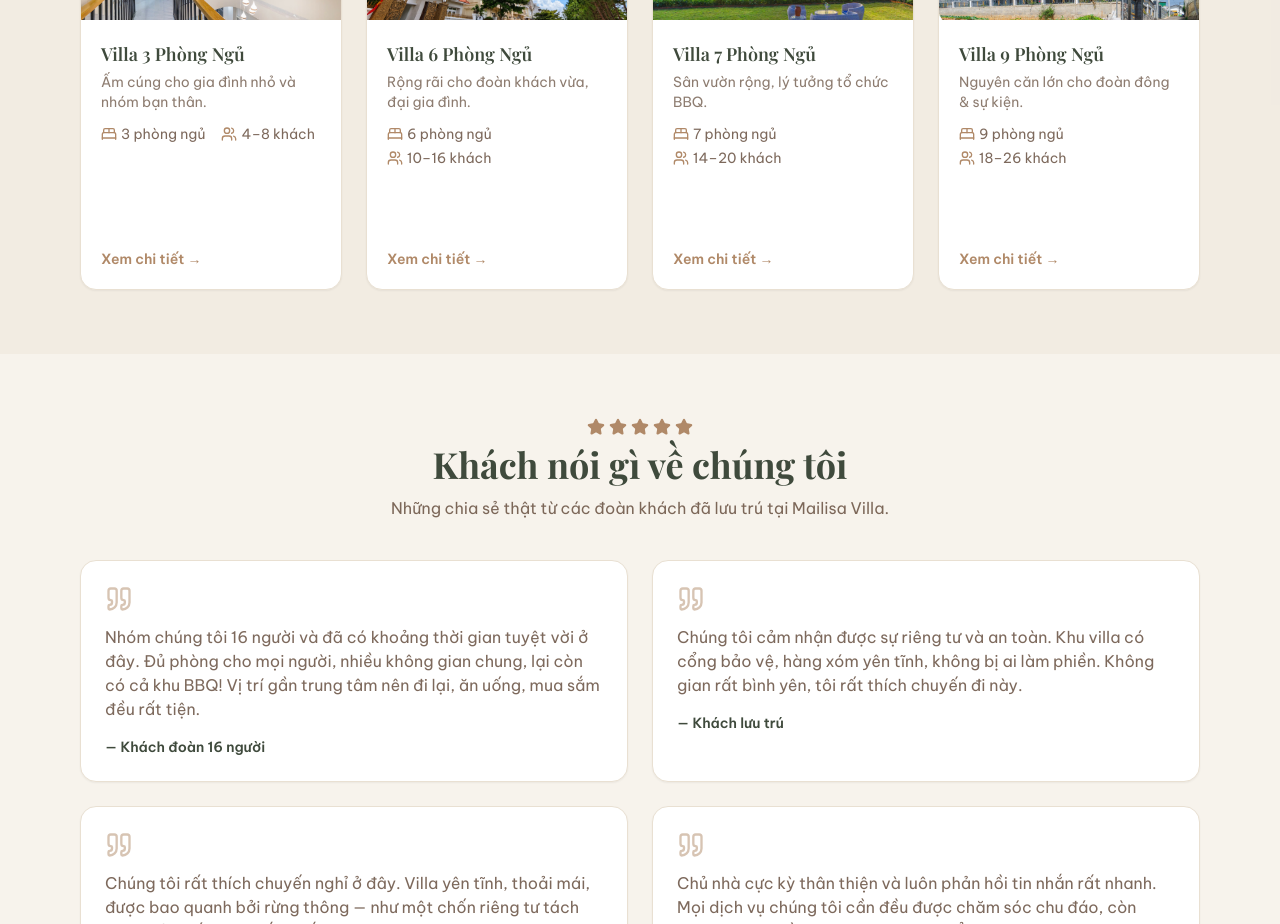
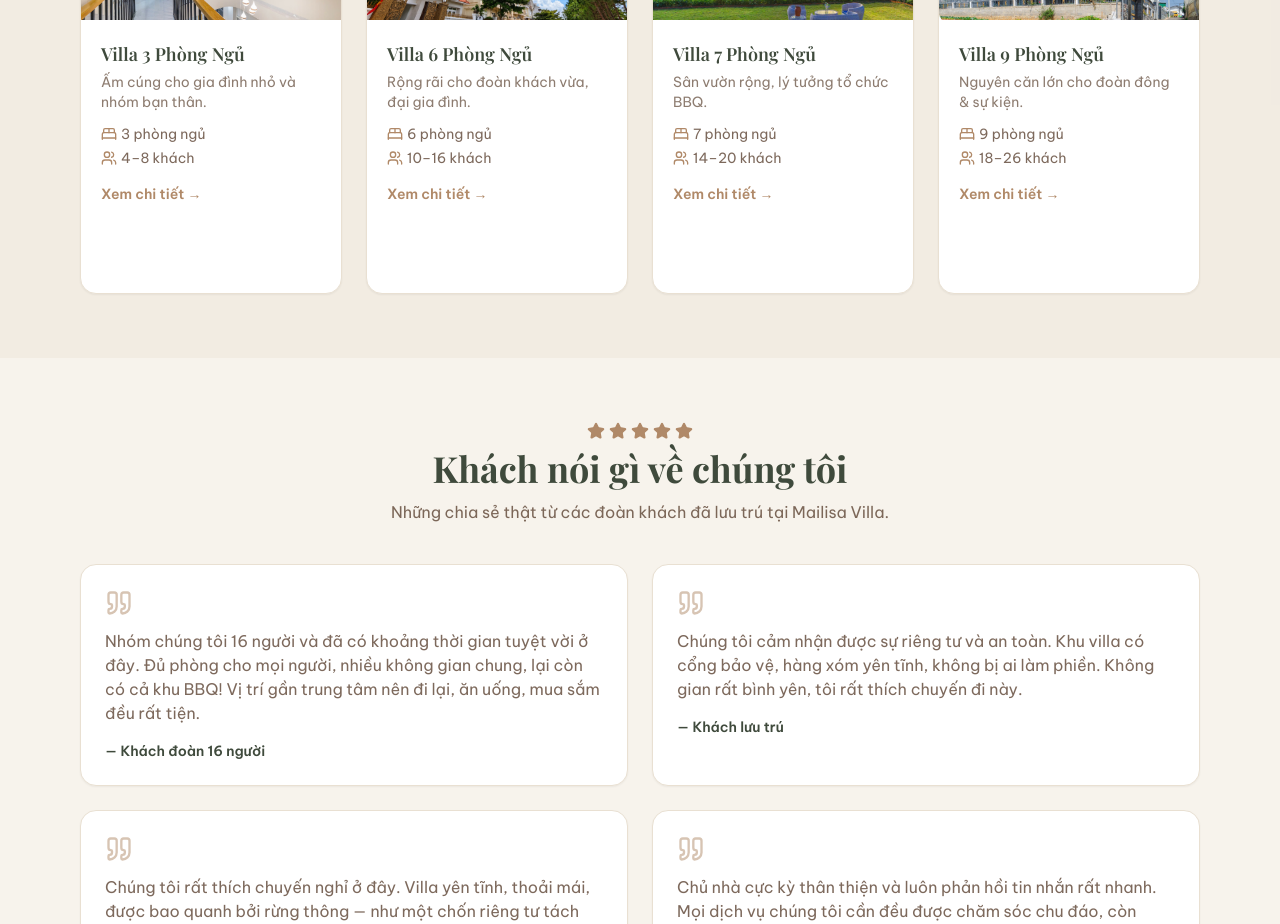
Before and after one commit to HomyHubs/mailisavilla, a React (Vite) app: page / in a window 1280 px wide. Shown: the part 1420-2344 px from the top of the page. Built offline with nearby package versions, Linux system fonts and the light colour scheme.

Commit message:
Fix card villa: moi muc (phong ngu, so khach) 1 dong rieng de deu nhau; giam khoang cach toi nut Xem chi tiet

```diff
--- a/src/components/VillaCard.tsx
+++ b/src/components/VillaCard.tsx
@@ -20,23 +20,23 @@ export default function VillaCard({ villa }: { villa: Villa }) {
       <div className="flex h-full flex-col p-5">
         <h3 className="text-lg font-semibold text-forest">{villa.name}</h3>
 
-        {/* Dòng 1: mô tả — luôn chiếm 2 dòng để các card đều nhau */}
+        {/* Mô tả — luôn chiếm 2 dòng (cắt gọn nếu dài) để các card đều nhau */}
         <p className="mt-1 line-clamp-2 min-h-[2.5rem] text-sm text-bark/70">
           {villa.shortDesc}
         </p>
 
-        {/* Dòng 2: số phòng ngủ · số khách — luôn chiếm 2 dòng để các card đều nhau */}
-        <div className="mt-3 flex min-h-[2.75rem] flex-wrap content-start items-start gap-x-4 gap-y-1 text-sm text-bark/80">
-          <span className="flex items-center gap-1">
+        {/* Thông tin: mỗi mục một dòng riêng -> mọi card đều đúng 2 dòng, không rớt lệch */}
+        <div className="mt-3 space-y-1 text-sm text-bark/80">
+          <div className="flex items-center gap-1">
             <BedDouble size={16} className="shrink-0 text-clay" /> {villa.bedrooms} phòng ngủ
-          </span>
-          <span className="flex items-center gap-1">
+          </div>
+          <div className="flex items-center gap-1">
             <Users size={16} className="shrink-0 text-clay" /> {villa.capacity}
-          </span>
+          </div>
         </div>
 
-        {/* Nút luôn nằm đáy card để thẳng hàng giữa các card */}
-        <span className="mt-auto inline-block pt-3 text-sm font-semibold text-clay group-hover:underline">
+        {/* Nút nằm đáy card, cách phần trên vừa phải */}
+        <span className="mt-4 inline-block text-sm font-semibold text-clay group-hover:underline">
           Xem chi tiết →
         </span>
       </div>
```
